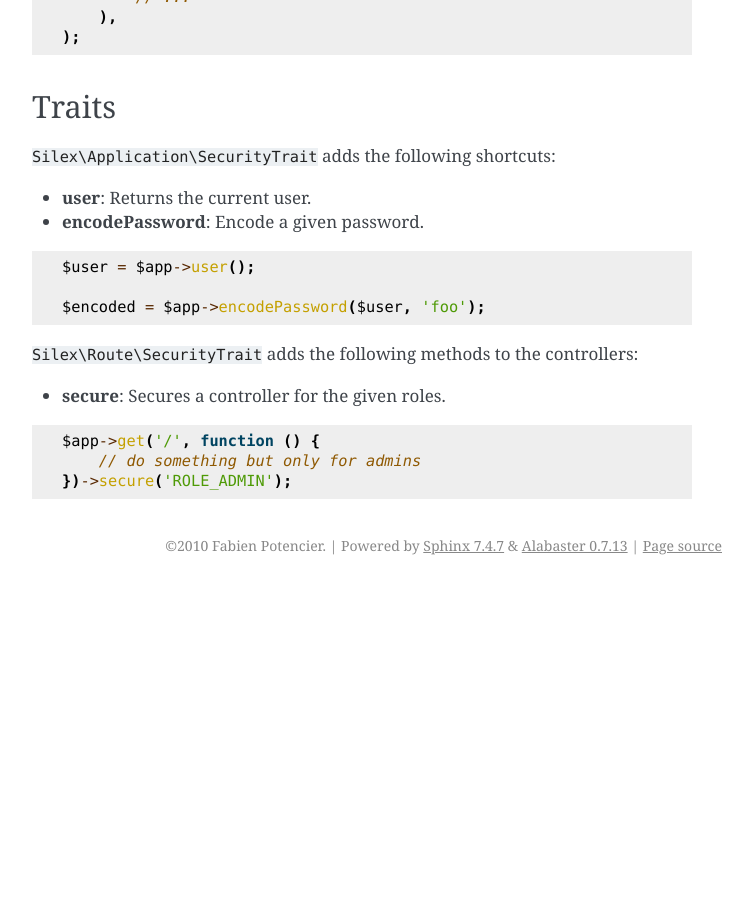
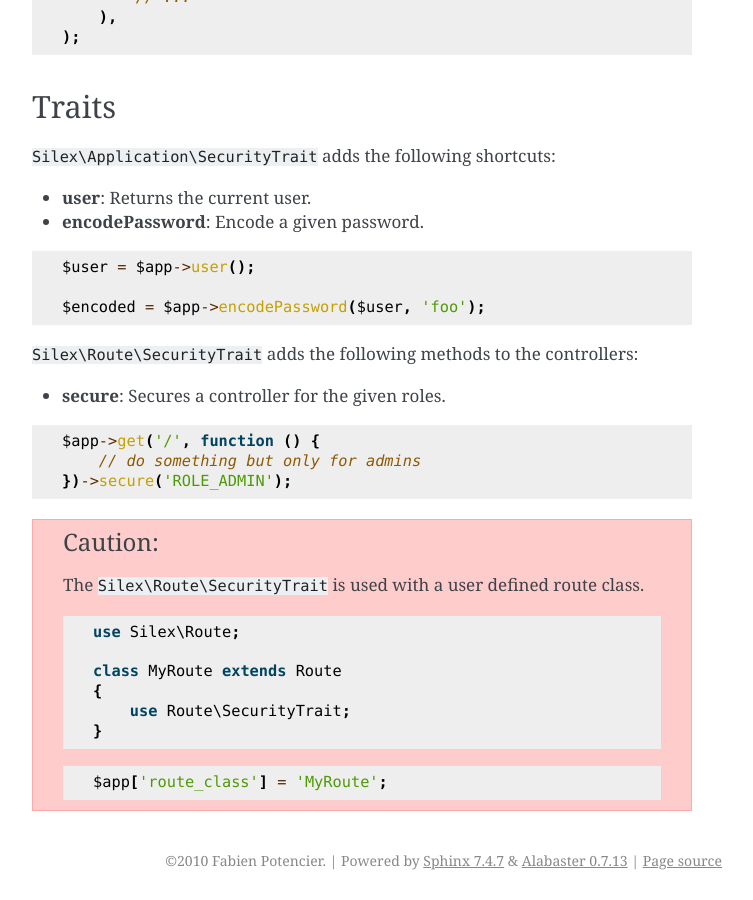
Before and after one commit to silexphp/Silex, a Sphinx documentation site: the page built from doc/providers/security.rst, in a window 1280 px wide and 900 px high, scrolled down 13107 px. Shown: the whole window, without its empty margins (388-1141 px from the left). Built offline with Sphinx 7.4.7, drawn with Linux system fonts in a browser that asks for light colours; before the commit the page ends 13692 px from its top, so only the background shows below that.

Commit message:
added warning about security trait

```diff
--- a/doc/providers/security.rst
+++ b/doc/providers/security.rst
@@ -659,4 +659,22 @@
         // do something but only for admins
     })->secure('ROLE_ADMIN');
 
+.. caution::
+
+    The ``Silex\Route\SecurityTrait`` is used with a user defined route class.
+
+    .. code-block:: php
+
+        use Silex\Route;
+
+        class MyRoute extends Route
+        {
+            use Route\SecurityTrait;
+        }
+
+    .. code-block:: php
+
+        $app['route_class'] = 'MyRoute';
+
+
 .. _cookbook: http://symfony.com/doc/current/cookbook/security/custom_authentication_provider.html
```
